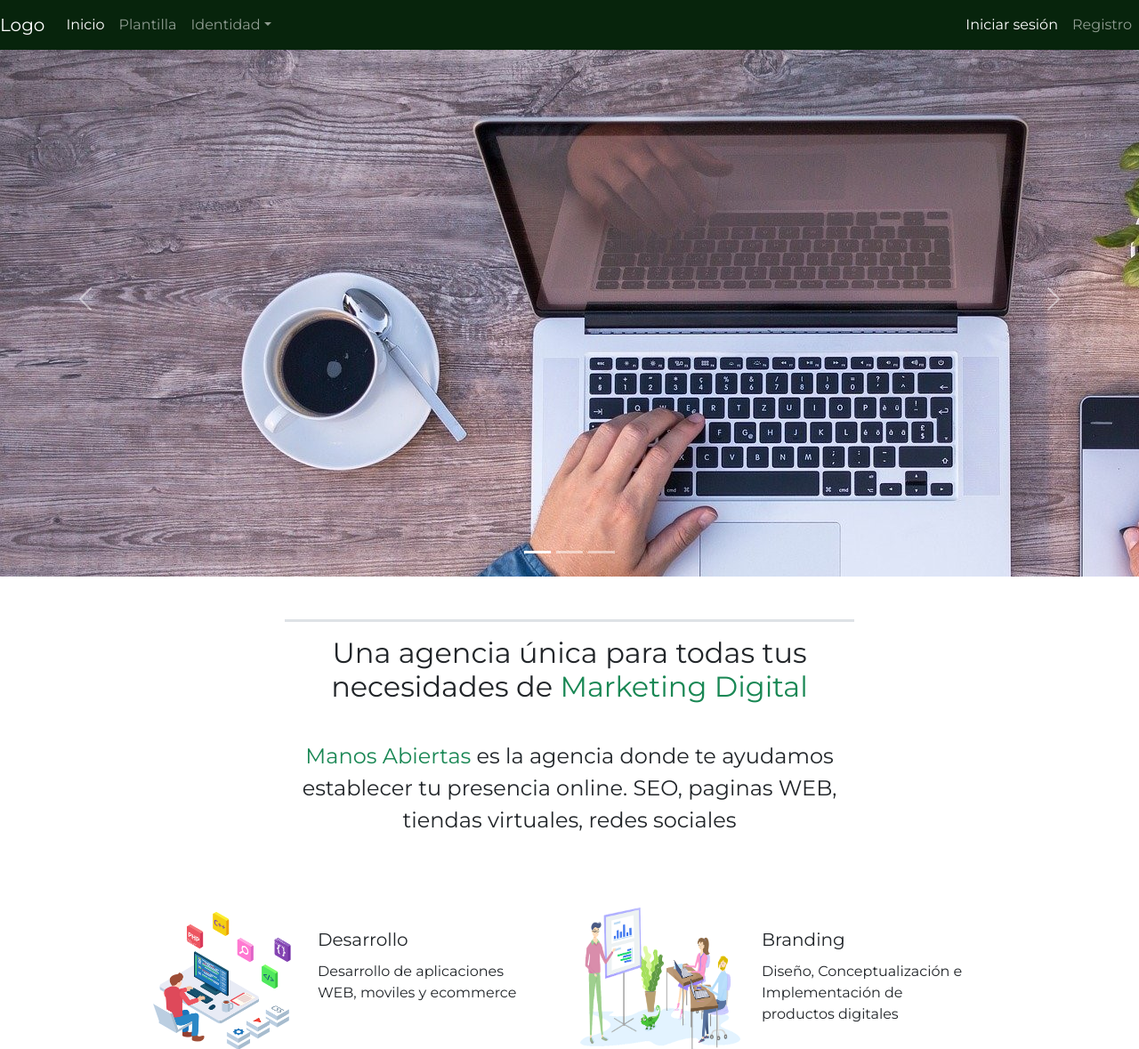
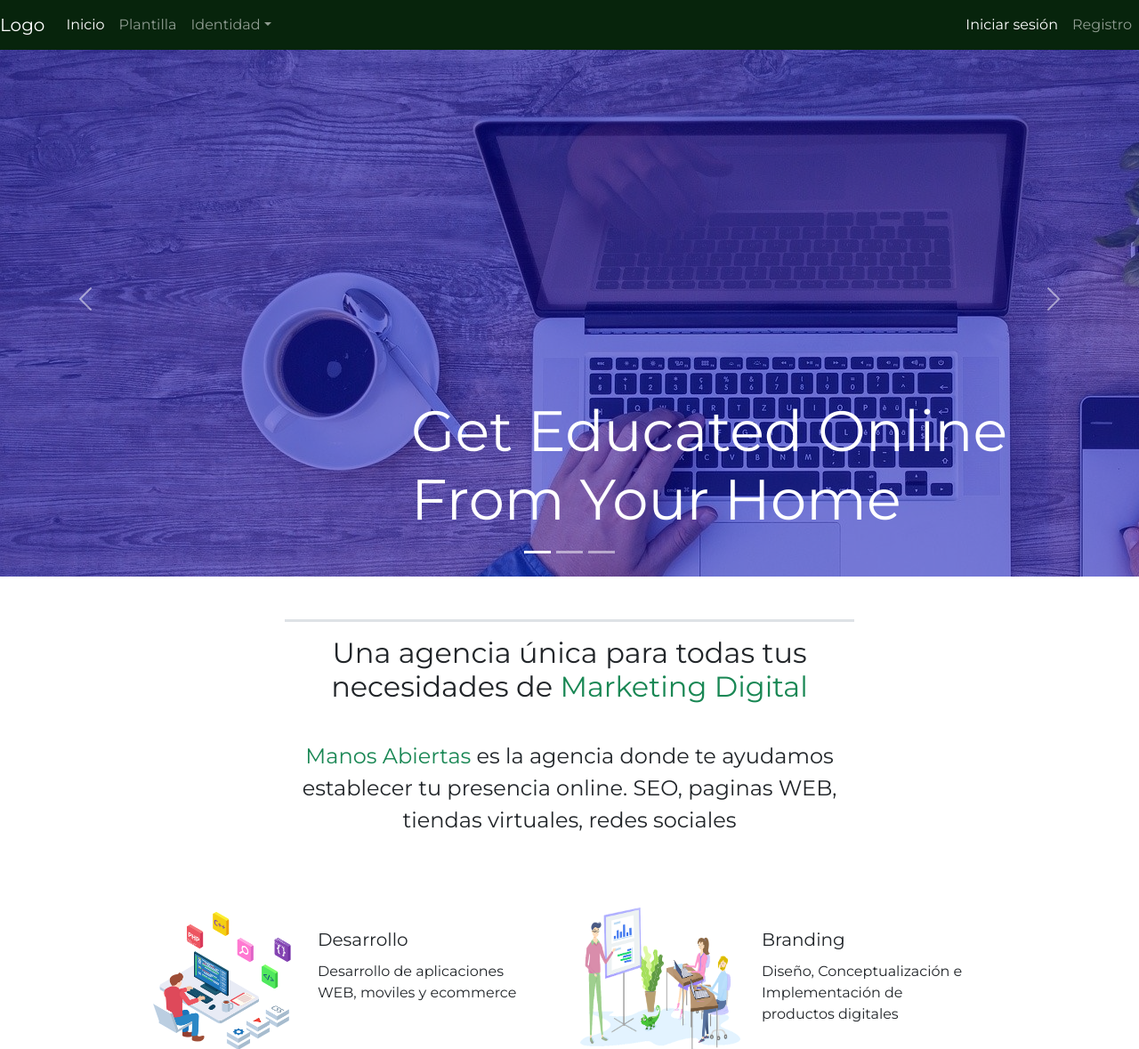
Before and after one commit to gonzalocandia92/fundacionala-informatorio, a Django app: page / in a window 1280 px wide. Shown: the top 1179 px of the page at 89% size. Run offline with Django 4.2, Linux system fonts and the light colour scheme; some libraries are stand-ins or nearby versions.

Commit message:
Texto en slide

```diff
--- a/templates/base/index.html
+++ b/templates/base/index.html
@@ -16,7 +16,17 @@
     </ol>
     <div class="carousel-inner" role="listbox">
       <div class="carousel-item active">
-        <img src="static/img/slide1.jpg" class="w-60 d-block" alt="First slide">
+        <img src="static/img/slide1.jpg" class="w-20 d-block" alt="First slide">
+        <div class="position-absolute top-0 start-0 w-100 h-100 d-flex align-items-center" style="background: rgba(10,10,180,.5);">
+          <div class="container">
+              <div class="row justify-content-end">
+                  <div class="col-sm-1 col-lg-8">
+                      <h1 class="display-3 text-white animated slideInDown">Get Educated Online From Your Home</h1>
+
+                  </div>
+              </div>
+          </div>
+      </div>
       </div>
       <div class="carousel-item">
         <img src="static/img/slide2.jpg" class="w-60 d-block" alt="Second slide">
```
